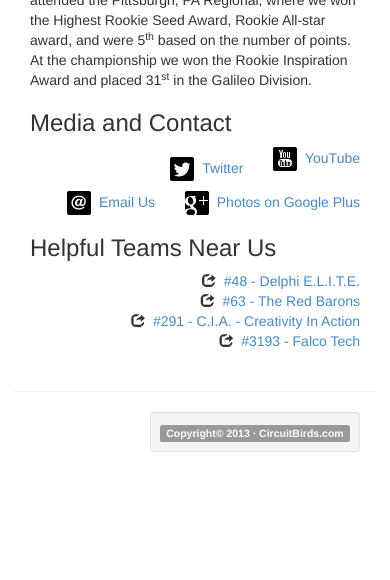
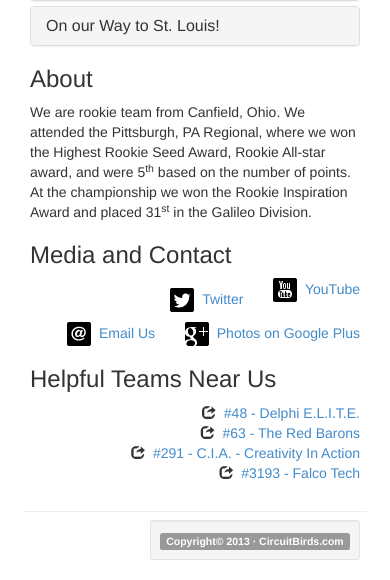
Before and after one commit to CircuitBirds-FRC4601/CircuitBirds-Bootstrap, a PHP site: page / in a window 390 px wide. Shown: the part 542-1122 px from the top of the page. Before the commit the page ends 994 px from the top, so only its background shows below. Run offline with PHP 8.4, Linux system fonts and the light colour scheme.

Commit message:
Modal for login. Collapse for "posts" makes things look clean and compact.

```diff
--- a/homepage/index.php
+++ b/homepage/index.php
@@ -3,38 +3,41 @@
 	<head>
 		<title>CircuitBirds 4601</title>
 		<meta name="viewport" content="width=device-width, initial-scale=1.0">
-    <!-- Bootstrap -->
 		<link href="css/bootstrap.css" rel="stylesheet" media="screen">
-
     <!-- HTML5 shim and Respond.js IE8 support of HTML5 elements and media queries -->
     <!--[if lt IE 9]>
       <script src="../../assets/js/html5shiv.js"></script>
       <script src="../../assets/js/respond.min.js"></script>
     <![endif]-->
+		<style>
+hr {margin:8px;}
+		</style>
 	</head>
 	<body>
 		<div class="container">
-			<div class="navbar navbar-default">
+			<div class="navbar navbar-inverse navbar-default">
 				<div class="navbar-header">
 					<button type="button" class="navbar-toggle" data-toggle="collapse" data-target=".navbar-collapse">
 						<span class="icon-bar"></span>
 						<span class="icon-bar"></span>
 						<span class="icon-bar"></span>
 					</button>
-					<a id="Title" class="navbar-brand" data-toggle="tooltip" title="first tooltip">FRC #4601 &middot; Circuit Birds</a>
+					<a id="Title" class="navbar-brand">FRC #4601 &middot; Circuit Birds</a>
 				</div>
 				<div class="navbar-collapse collapse">
 					<ul class="nav navbar-nav">
 						<li class="active"><a href="#">Home</a></li>
 						<li><a href="#">Sponsors</a></li>
 						<li><a href="#">Contact</a></li>
+						<li><a onclick="ShowLoginModal()">Login</a></li>
 					</ul>
 					<ul class="nav navbar-nav navbar-right">
 						<li><a href="#">The Blue Alliance <span class="glyphicon glyphicon-share"></span></a></li>
 						<li class="dropdown">
 						<a href="#" class="dropdown-toggle" data-toggle="dropdown">usfirst.org <b class="caret"></b></a>
 						<ul class="dropdown-menu">
-							<li><a href="//www.usfirst.org/roboticsprograms/frc/resources">Resources <span class="glyphicon glyphicon-share"></span></a></li>
+							<li><a href="//www.usfirst.org/roboticsprograms/frc/resources">Resources <span class="glyphicon glyphicon-share"></span></a>
+							</li>
 							<li class="divider"></li>
 							<li class="disabled"><a href="#">2014 Game <span class="glyphicon glyphicon-share"></span></a></li>
 							<li class="disabled"><a href="#">2014 Rule Book <span class="glyphicon glyphicon-share"></span></a></li>
@@ -45,7 +48,41 @@
 			</div>
 			<div class="container">
 				<div class="row">
-					<div class="col-md-8"><h3>Preparing for 2014 <span class="label label-danger">New</span></h3><img src="http://circuitbirds.com/images/img_0493.png" width="100%" alt="" />After winning the Rookie All-star award, we got ourselves a spot in the championship! This picture was taken while cleaning up our pit area and includes almost all our team members.
+					<div class="col-md-8">
+						<div class="panel-group" id="accordion">
+							<div class="panel panel-default">
+								<div class="panel-heading">
+									<h4 class="panel-title">
+										<a data-toggle="collapse" data-parent="#accordion" href="#collapseOne">
+											Bake Sale!
+										</a><span class="label label-danger">New</span>
+									</h4>
+								</div>
+								<div id="collapseOne" class="panel-collapse collapse in">
+									<div class="panel-body">
+										<img src="http://circuitbirds.com/images/img_0493.png" width="100%" alt="" /><hr>
+										<div class="well">We will be at Canfield High School on December 7<sup>th</sup> for Canfield High School's annual Craft Show. Our table will be next to the CAD Lab, room 222, and baked goods of all kinds will be sold.
+										</div>
+									</div>
+								</div>
+							</div>
+							<div class="panel panel-default">
+								<div class="panel-heading">
+									<h4 class="panel-title">
+										<a data-toggle="collapse" data-parent="#accordion" href="#collapseTwo">
+											On our Way to St. Louis!
+										</a>
+									</h4>
+								</div>
+								<div id="collapseTwo" class="panel-collapse collapse">
+									<div class="panel-body">
+										<img src="http://circuitbirds.com/images/img_0493.png" width="100%" alt="" /><hr>
+										<div class="well">After winning the Rookie All-star award, we got ourselves a spot in the championship! This picture was taken while cleaning up our pit area and includes almost all our team members.
+										</div>
+									</div>
+								</div>
+							</div>
+						</div>
 					</div>
 					<div class="col-md-4"><h3>About</h3>We are rookie team from Canfield, Ohio. We attended the Pittsburgh, PA Regional, where we won the Highest Rookie Seed Award, Rookie All-star award, and were 5<sup>th</sup> based on the number of points. At the championship we won the Rookie Inspiration Award and placed 31<sup>st</sup> in the Galileo Division.
 					</div>
@@ -64,14 +101,14 @@
 							</div>
 						</div>
 					</div>
-					<div class="col-md-4">
+					<div class="col-md-4 pull-right">
 						<h3>Helpful Teams Near Us</h3>
 						<div class="row">
-							<div class="col-md-11 pull-right"><span class="glyphicon glyphicon-share"></span>&nbsp;&nbsp;<a href="http://delphielite.com/" target="_blank">#48   - Delphi E.L.I.T.E.</a>
+							<div class="col-md-11 pull-right"><span class="glyphicon glyphicon-share"></span>&nbsp;&nbsp;<a href="http://delphielite.com/" target="_blank">#48 - Delphi E.L.I.T.E.</a>
 							</div>
-							<div class="col-md-11 pull-right"><span class="glyphicon glyphicon-share"></span>&nbsp;&nbsp;<a href="http://www.redbarons63.com/" target="_blank">#63   - The Red Barons</a>
+							<div class="col-md-11 pull-right"><span class="glyphicon glyphicon-share"></span>&nbsp;&nbsp;<a href="http://www.redbarons63.com/" target="_blank">#63 - The Red Barons</a>
 							</div>
-							<div class="col-md-11 pull-right"><span class="glyphicon glyphicon-share"></span>&nbsp;&nbsp;<a href="http://team291.org/Team291/index.html" target="_blank">#291  - C.I.A. - Creativity In Action</a>
+							<div class="col-md-11 pull-right"><span class="glyphicon glyphicon-share"></span>&nbsp;&nbsp;<a href="http://team291.org/Team291/index.html" target="_blank">#291 - C.I.A. - Creativity In Action</a>
 							</div>
 							<div class="col-md-11 pull-right"><span class="glyphicon glyphicon-share"></span>&nbsp;&nbsp;<a href="http://falcotech3193.com/" target="_blank">#3193 - Falco Tech</a>
 							</div>
@@ -87,12 +124,46 @@
 			</div>
 		</div><!--/CONTAINER-->
 
+		<!-- Modal -->
+		<div class="modal fade" id="LoginModal" tabindex="-1" role="dialog" aria-labelledby="LoginPopup" aria-hidden="true">
+			<div class="modal-dialog">
+				<div class="modal-content">
+					<div class="modal-header">
+						<h4 class="modal-title">Login</h4>
+					</div>
+					<div class="modal-body">
+						<div class="row">
+							<div class="col-md-12">Login to the team member area. If you are not a part of the team, Talk to Mr. Crum in room 222.<strong>This has not yet been implemented, so this does nothing.</strong><hr>
+							</div>
+						</div>
+						<div class="row">
+							<div class="col-md12">
+							<form class="form">
+								<div class="well">
+									<div id="error-Wrapper"></div>
+									<div class="form-group">
+										<label class="control-label" for="FName">username</label>
+										<input type="text" class="form-control" id="FName" placeholder="Enter first name">
+									</div>
+									<div class="form-group">
+										<label class="control-label" for="LName">password</label>
+										<input type="text" class="form-control" id="LName" placeholder="Enter last name">
+									</div>
+								</div>
+							</form>
+						</div>
+					</div>
+					<div class="modal-footer">
+						<button type="button" class="btn btn-warning" data-dismiss="modal" onclick="HideLoginModal()">Cancel</button>
+					</div>
+				</div><!-- /MODAL-CONTENT -->
+			</div><!-- /MODAL-DIALOG -->
+		</div><!-- /MODAL -->
+
+
 <script>
-$(function () {
-    $("#Title").tooltip({
-        placement : 'top'
-    });
-});
+function ShowLoginModal(){$('#LoginModal').modal({backdrop:false})}
+function HideLoginModal(){$('#LoginModal').modal(hide)}
 </script>
 <script src="//code.jquery.com/jquery.js"></script>
 <script src="js/bootstrap.min.js"></script>
```
